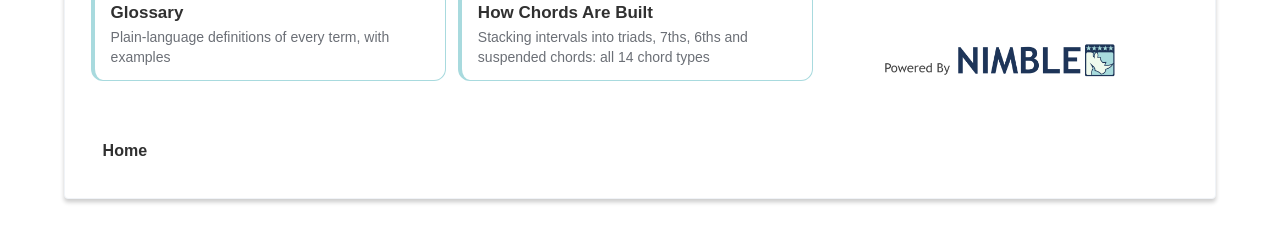
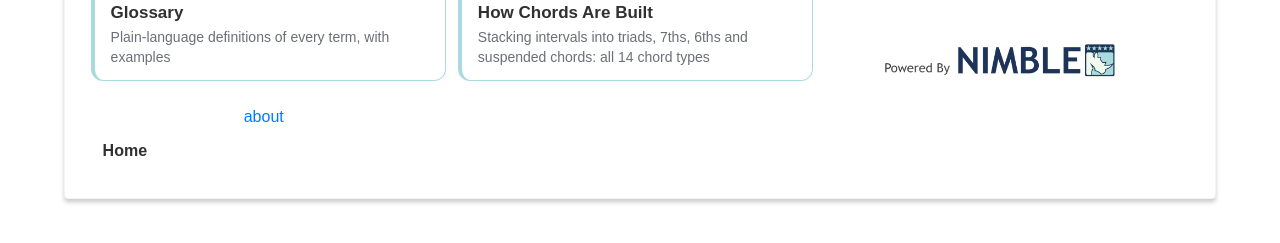
Before and after one commit to warblingwren/warblingwren.github.io, a Jekyll site: the page built from index.html, in a window 1280 px wide and 900 px high, scrolled down 4408 px. Shown: the part 637-880 px from the top of the window. Built offline with Jekyll 4.4.1, drawn with Linux system fonts in a browser that asks for light colours; some web fonts are replaced.

Commit message:
update:about link

```diff
--- a/_includes/site_footer.html
+++ b/_includes/site_footer.html
@@ -6,11 +6,17 @@
             </div>
         </div>
         <div class="row">
-            <div class="col-md-12">
+            <div class="col-sm-2">
                 <div class="homelink">
                     <a href="https://{{ page.custom_domain }}">Home</a>
                 </div>
             </div>
+            <div class="col-sm-2">
+                <div class="aboutlink">
+                    <a href="https://{{ page.custom_domain }}/about/">about</a>
+                </div>
+            </div>
+            <div class="col-sm-8"></div>
         </div>
     </div>
     <div class="col-md-4 bottom-right">
```
